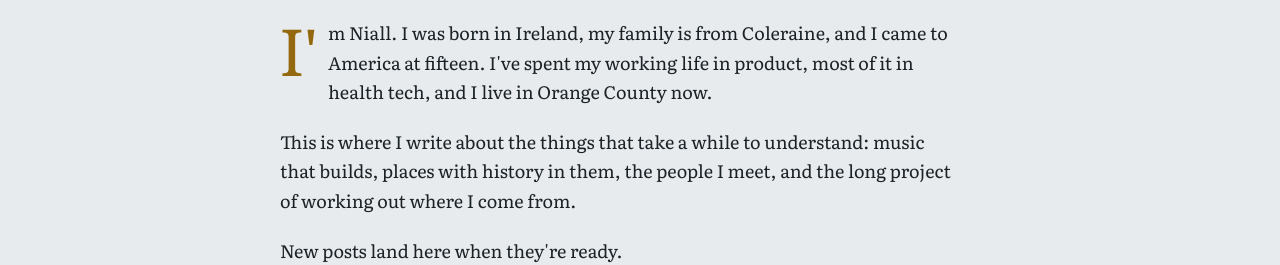
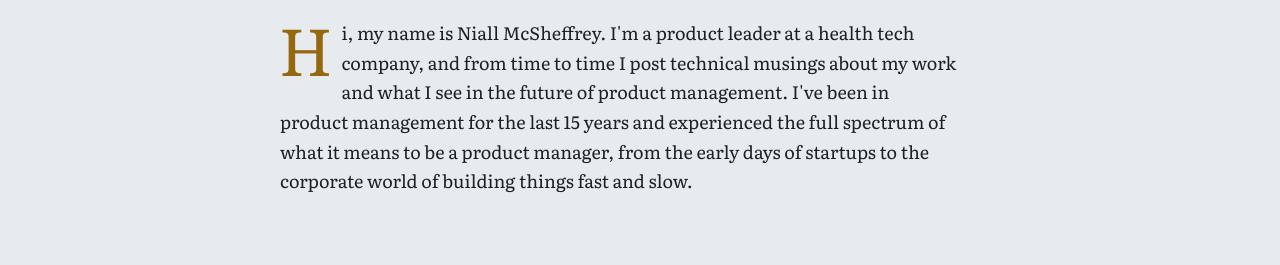
Before and after one commit to malobrev62/mcsheffrey-musings, an Eleventy site: page src/about.md in a window 1280 px wide. Shown: the part 538-803 px from the top of the page. Built offline with nearby package versions, Linux system fonts and the light colour scheme; Eleventy itself is replaced by a stand-in of ours; files that its build step writes are made by us from their sources; a web font is replaced by a local one.

Commit message:
Update Pages “about”

```diff
--- a/src/about.md
+++ b/src/about.md
@@ -3,8 +3,4 @@ layout: page.njk
 title: About
 permalink: /about/
 ---
-I'm Niall. I was born in Ireland, my family is from Coleraine, and I came to America at fifteen. I've spent my working life in product, most of it in health tech, and I live in Orange County now.
-
-This is where I write about the things that take a while to understand: music that builds, places with history in them, the people I meet, and the long project of working out where I come from.
-
-New posts land here when they're ready.
+Hi, my name is Niall McSheffrey. I'm a product leader at a health tech company, and from time to time I post technical musings about my work and what I see in the future of product management. I've been in product management for the last 15 years and experienced the full spectrum of what it means to be a product manager, from the early days of startups to the corporate world of building things fast and slow.
```
